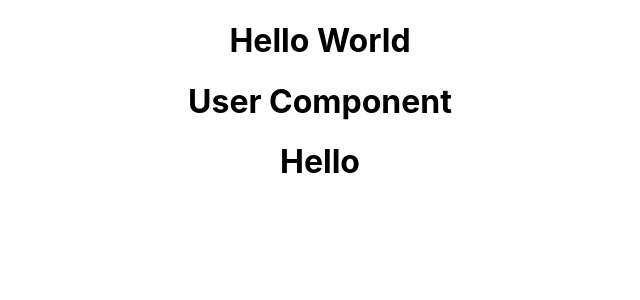
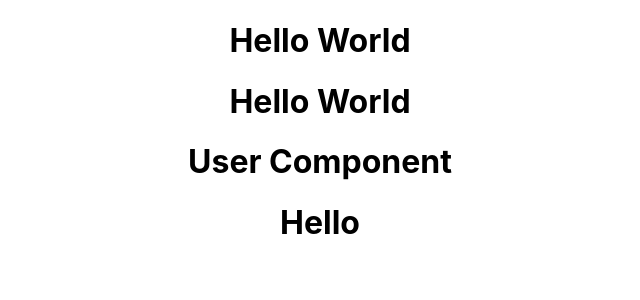
Before and after one commit to pawar789/react-code-step-by-step-youtube, a React (Create React App) app: page / in a window 1280 px wide. Shown: the top 300 px of the page, without its empty margins (320-960 px from the left). Built offline with nearby package versions, Linux system fonts and the light colour scheme.

Commit message:
#8 Class Component

```diff
--- a/src/App.js
+++ b/src/App.js
@@ -1,11 +1,13 @@
 import logo from "./logo.svg";
 import "./App.css";
-import {User} from "./User";
+import { User } from "./User";
+import Customer from "./Customer";
 
 function App() {
   return (
     <div className="App">
       <h1>Hello World</h1>
+      <Customer />
       <User />
     </div>
   );
--- /dev/null
+++ b/src/Customer.js
@@ -0,0 +1,6 @@
+import React, { Component } from "react";
+export default class Customer extends Component {
+  render() {
+    return <h1>Hello World</h1>;
+  }
+}
--- a/src/index.js
+++ b/src/index.js
@@ -3,7 +3,6 @@ import ReactDOM from "react-dom/client";
 import "./index.css";
 import App from "./App";
 import reportWebVitals from "./reportWebVitals";
-import Users from "./Users";
 
 const root = ReactDOM.createRoot(document.getElementById("root"));
 root.render(
```
